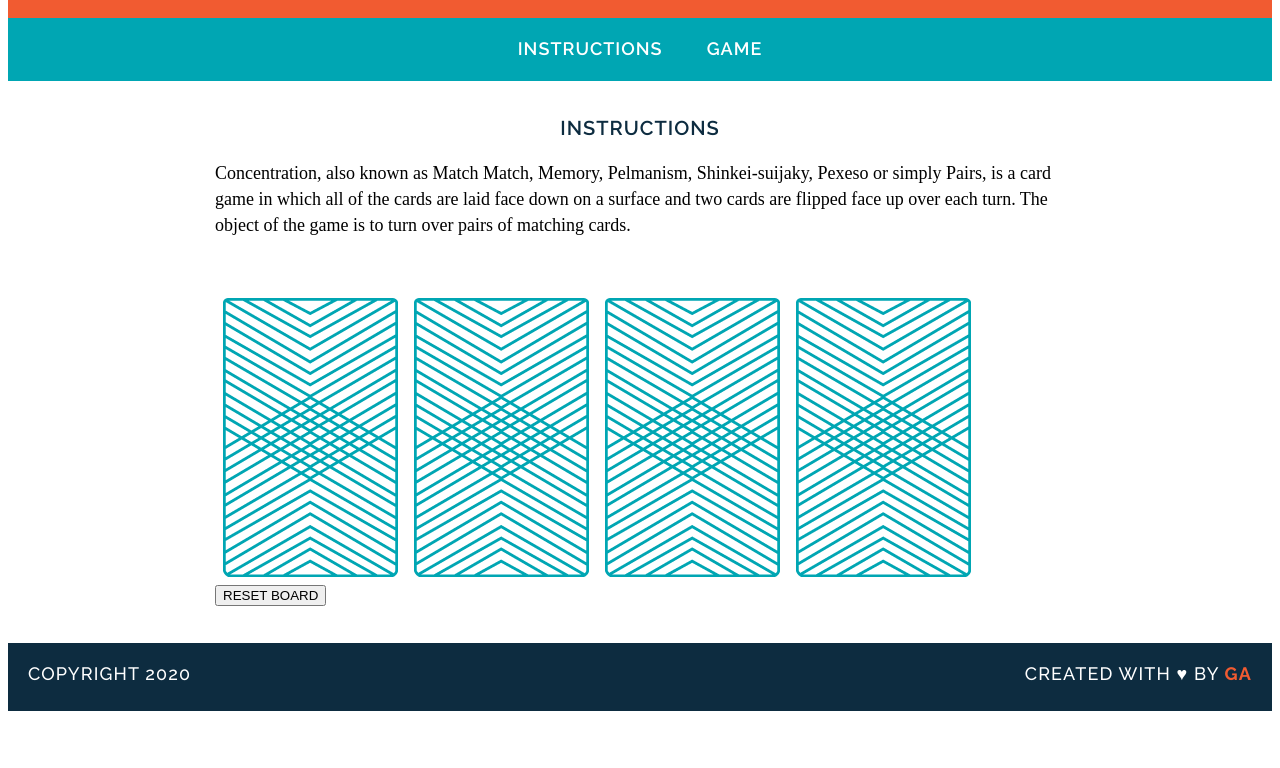
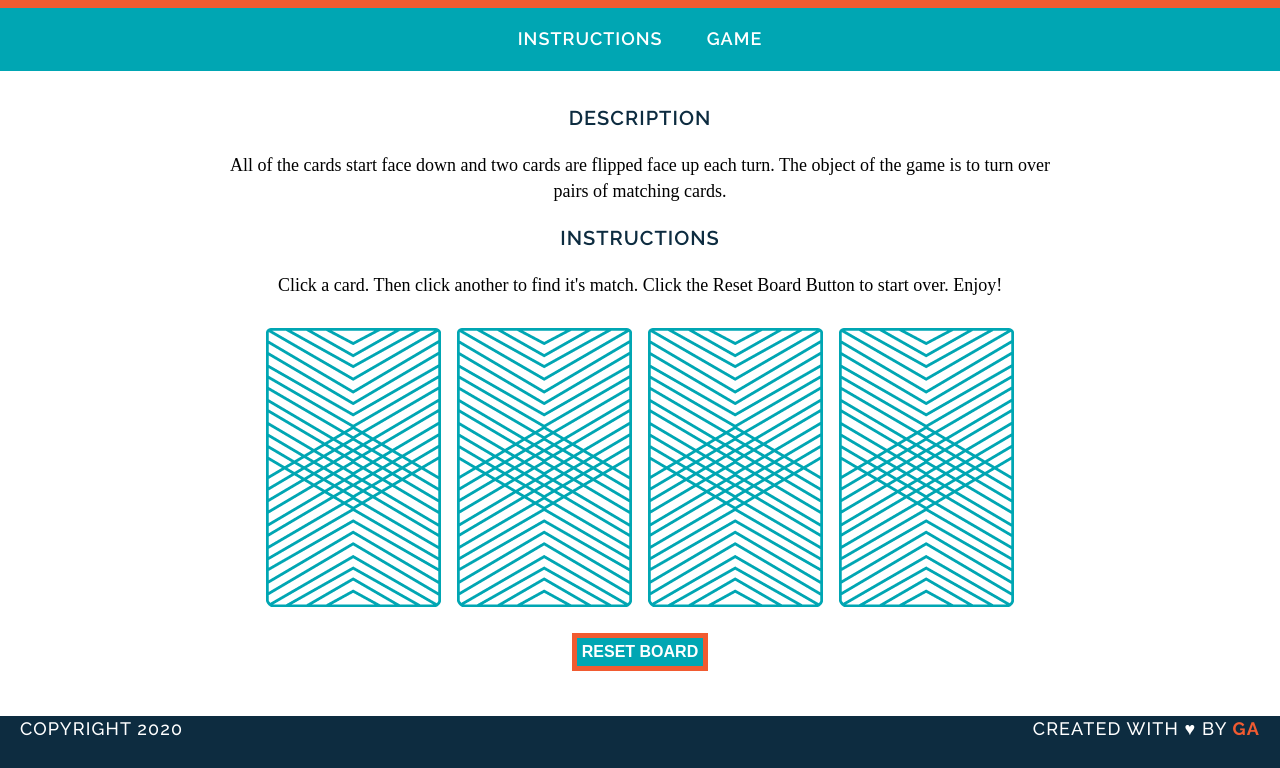
Before and after one commit to jacobbisaacson1/wdi-fundamentals-memorygame, a plain HTML site: page memory game/index.html in a window 1280 px wide. Shown: the part 107-875 px from the top of the page. Before the commit the page ends 826 px from the top, so only its background shows below. Drawn offline with Linux system fonts and the light colour scheme; a web font is replaced by a local one.

```diff
--- a/memory game/css/style.css
+++ b/memory game/css/style.css
@@ -1,14 +1,36 @@
 style.css
+html, body, div, span, applet, object, iframe,
+h1, h2, h3, h4, h5, h6, p, blockquote, pre,
+a, abbr, acronym, address, big, cite, code,
+del, dfn, em, img, ins, kbd, q, s, samp,
+small, strike, strong, sub, sup, tt, var,
+b, u, i, center,
+dl, dt, dd, ol, ul, li,
+fieldset, form, label, legend,
+table, caption, tbody, tfoot, thead, tr, th, td,
+article, aside, canvas, details, embed,
+figure, figcaption, footer, header, hgroup,
+menu, nav, output, ruby, section, summary,
+time, mark, audio, video {
+    margin: 0 auto;
+    padding: 0;
+    border: 0;
+    font-size: 100%;
+    font: inherit;
+    vertical-align: baseline;
+}
 body {
     text-align: center;
     margin: 0;
-	border-bottom: 2px solid transparent;
 }
 header {
     background-color: #F15B31;
     color: #FFFFFF;
     padding: 30px 20px;
-	border-bottom: 2px solid transparent;
+}
+main {
+    width: 850px;
+    margin: 35px auto;
 }
 h1 {
 	font-family: "Raleway", sans-serif;
@@ -34,6 +56,7 @@ margin-right: 20px;
 margin-left: 20px;
 font-color: #FFFFFF;
 border-bottom: 2px solid transparent;
+padding: 20px;
 }
 h2 {
 font-family: "Raleway", sans-serif;
@@ -44,34 +67,55 @@ font-size: 20px;
 text-transform: uppercase;
 text-align: center;
 border-bottom: 2px solid transparent;
+text-align: center;
+margin: 0;
+padding-bottom: 20px;
+}
+h3 {
+font-family: "Raleway", sans-serif;
+color: #0D2C40;
+letter-spacing: 1px;
+font-weight: 600;
+font-size: 20px;
+text-transform: uppercase;
+text-align: center;
+border-bottom: 2px solid transparent;
+text-align: center;
+margin: 0;
+padding-bottom: 20px;
 }
 p {
 	font-family: "Droid Serif", Serif;
 	line-height: 26px;
 	font-size: 18px;
 	border-bottom: 2px solid transparent;
+	text-align: center;
+	margin: 0 auto;
+	padding-bottom: 20px;
 }
 main {
     width: 850px;
-	margin-top: 35px;
-	margin-bottom: 35px;
-	margin-right: auto;
-	margin-left: auto;
-	border-bottom: 2px solid transparent;
+    margin: 35px auto;
 }
 nav {
 	font-family: "Raleway", sans-serif;
 	background-color: #00A6B3;
 	font-color: #FFFFFF;
-	padding-top: 20px;
-	padding-bottom: 20px;
 	text-align: center;
 	border-bottom: 2px solid transparent;
+    padding: 20px 0;
+    margin: 0 auto;
+}
+nav a {
+    font-family: Raleway, sans-serif;
+    color: #FFFFFF;
+    letter-spacing: 1px;
+    font-weight: 600;
+    font-size: 18px;
+    margin: 0 auto;
 }
 img {
-	margin-top: 40px;
-	margin-right: 8px;
-	margin-left: 8px;
+	margin: 8px 8px;
 	border-bottom: 2px solid transparent;
 }
 footer {
@@ -84,15 +128,18 @@ footer {
 	font-weight: 500;
 	border-bottom: 2px solid transparent;
 }
-.button {
-	background-color: #4CAF50; /* Green */
-	border: none;
+button {
+	background-color: #00A6B3; /* blue from header */
+	border: 5px solid #F15B31; /* orange from header */
 	color: white;
  	padding: 15px 32px;
  	text-align: center;
   	text-decoration: none;
   	display: inline-block;
   	font-size: 16px;
+  	font-weight: bold;
+	margin: 10px;
+    padding: 5px;
 }
 .copyright {
 	float: left;
--- a/memory game/index.html
+++ b/memory game/index.html
@@ -19,9 +19,13 @@
 
  <main>
 
- <h2>Instructions</h2>
+ <h2>Description</h2>
   <p>
-  	Concentration, also known as Match Match, Memory, Pelmanism, Shinkei-suijaky, Pexeso or simply Pairs, is a card game in which all of the cards are laid face down on a surface and two cards are flipped face up over each turn. The object of the game is to turn over pairs of matching cards.
+  	All of the cards start face down and two cards are flipped face up each turn. The object of the game is to turn over pairs of matching cards.
+  </p>
+  <h3>Instructions</h3>
+  <p>
+  	Click a card. Then click another to find it's match. Click the Reset Board Button to start over. Enjoy!
   </p>
 
 <div id="game-board" class="board clearfix">
```
Lines whose indentation alone changed are shown as unchanged.
